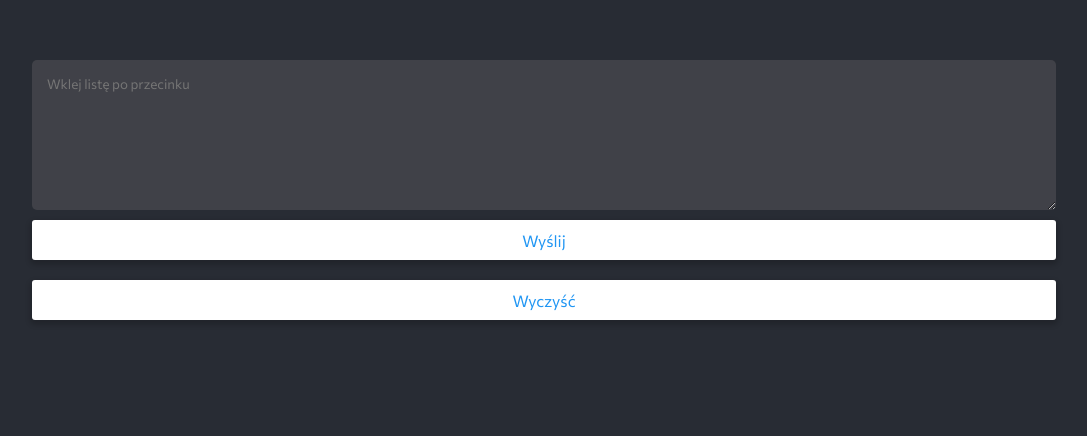
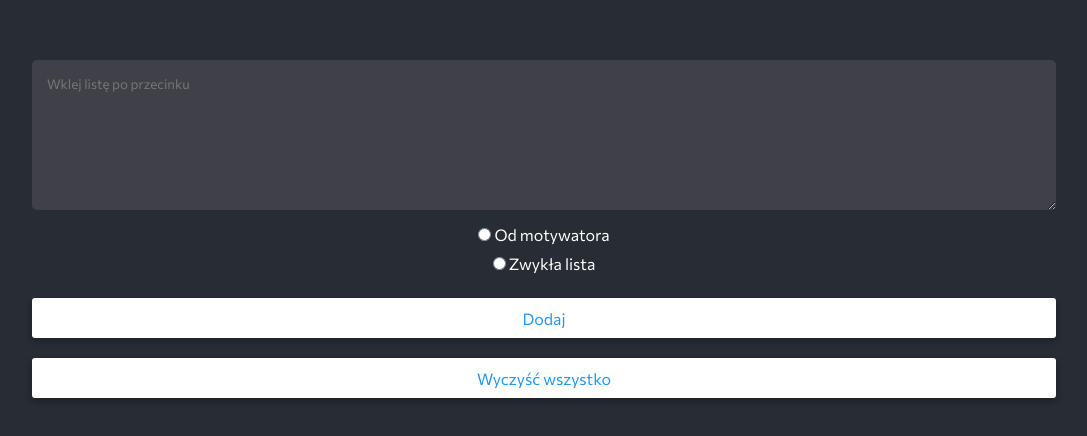
Before and after one commit to PatrycjaPaczkowska/Zakupy, a React (Create React App) app: page / in a window 1280 px wide. Shown: the part 132-568 px from the top of the page, without its empty margins (96-1183 px from the left). Built offline with nearby package versions, Linux system fonts and the light colour scheme.

Commit message:
sending list by kind of list

```diff
--- a/src/Context.js
+++ b/src/Context.js
@@ -5,13 +5,18 @@ export const Context = createContext();
 
 const ADD = 'ADD';
 const FETCH = 'FETCH';
-
-//Init value
-let itemsDef;
+const DELETE = 'DELETE';
 
 const changeStatus = (items, action) => {
-   console.log(action.items);
-   return itemsDef = action.items;
+   const newTab = items.concat(action.items);
+   return newTab;
+}
+
+const handleDelete = () => {
+   const newItemsTab = [];
+   localStorage.clear();
+
+   return [...newItemsTab];
 }
 
 const AppProvider = ({ children }) => {
@@ -23,6 +28,8 @@ const AppProvider = ({ children }) => {
             return changeStatus(items, action);
          case FETCH:
             return action.data;
+           case DELETE:
+              return handleDelete();
          default:
             throw new Error("No action was found in moneyReducer")
       }
--- a/src/containers/Form/ButtonWhite.js
+++ b/src/containers/Form/ButtonWhite.js
@@ -6,8 +6,8 @@ const ButtonStyled = styled.button`
      border-radius: 3px;
      border: 0;
      color: #2196F3;
-     height: 40px;
-     padding: 0 30px;
+     min-height: 40px;
+     padding: 5px 30px;
      margin: 10px;
      box-shadow: 0 3px 5px 2px #0000002e;
      cursor: pointer;
--- a/src/containers/Form/Form.jsx
+++ b/src/containers/Form/Form.jsx
@@ -1,49 +1,76 @@
-import React, { useContext, useState } from 'react';
+import React, { useContext, useRef, useState } from 'react';
 import styled from 'styled-components';
 import { Context } from '../../Context';
 import ButtonWhite from './ButtonWhite';
 
 const Form = () => {
+   // eslint-disable-next-line
    const { items, dispatch } = useContext(Context);
+   const ref = useRef("usual");
 
    const [text, setText] = useState();
+
    const handleText = (e) => setText(e.target.value);
 
    const sendData = (e) => {
       e.preventDefault();
+      if (!ref.current) return;
 
-      const przecinek = text.search(',');
+      const typeOfList = ref.current.typeOfList
 
-      let splitChar = ") ";
+      let operator;
 
-      if (przecinek > 0){
-         splitChar = ", ";
-      }
+      if (typeOfList === 'usual') operator = ',';
+      if (typeOfList === 'diet') operator = ')';
 
-      let items = text.split(splitChar);
+      const notCleanTab = text.split(operator);
+      const listItems = notCleanTab.filter(item => item.length > 0);
+
 
       dispatch({
-         items,
+         items: listItems,
          type: 'ADD'
       })
 
       setText("");
+   }
 
-   }
    const resetLocalStorage = (e) => {
       e.preventDefault();
 
       dispatch({
-         items: [],
-         type: 'ADD'
+         type: 'DELETE',
       })
 
    }
+
+   const setOption = e => {
+      ref.current = { typeOfList: e.target.value };
+   }
+
    return (
       <FormStyle onSubmit={sendData}>
+
          <TextareaStyle placeholder="Wklej listę po przecinku" value={text} onChange={handleText}></TextareaStyle>
-         <ButtonWhite type="submit">Wyślij</ButtonWhite>
-         <ButtonWhite onClick={resetLocalStorage}>Wyczyść</ButtonWhite>
+         <RadioStyle onChange={setOption}>
+            <label>
+               <input
+                  name="typeOfList"
+                  type="radio"
+                  value="diet"
+               /> Od motywatora
+        </label>
+            <label>
+               <input
+                  name="typeOfList"
+                  type="radio"
+                  value="usual"
+               /> Zwykła lista
+        </label>
+         </RadioStyle>
+         <ButtonWhite type="submit">Dodaj</ButtonWhite>
+         <ButtonWhite onClick={resetLocalStorage}>Wyczyść wszystko</ButtonWhite>
+
       </FormStyle>
    );
 }
@@ -68,4 +95,15 @@ const TextareaStyle = styled.textarea`
    overflow: hidden;
 `;
 
+const RadioStyle = styled.section`
+   display: flex;
+   flex-direction: column;
+
+   font-size: 1rem;
+   margin: 10px 0;
+
+   & > label {
+      margin: 5px 0;
+   }
+`;
 export default Form;
--- a/src/containers/List/Item.jsx
+++ b/src/containers/List/Item.jsx
@@ -1,11 +1,10 @@
 import React from 'react';
 import styled from 'styled-components';
 
-const Item = ({ value }) => {
+const Item = ({ value, isParenthesis }) => {
    return (
-
       <Label>
-         <Input type="checkbox" /> {value}
+         <Input type="checkbox" /> {value}{isParenthesis && ')'}
       </Label>
    );
 }
--- a/src/containers/List/List.jsx
+++ b/src/containers/List/List.jsx
@@ -4,25 +4,13 @@ import { Context } from '../../Context';
 import Item from './Item';
 
 const List = () => {
-   let listItems;
 
    const { items, dispatch } = useContext(Context);
-   console.log(items);
+   const value = items.join("");
 
-   const value = items.join("");
-   console.log(value);
+   const isParenthesis = value.indexOf("(");
 
-   const isNawias = value.indexOf("(");
-   console.log(isNawias);
-
-
-   if (isNawias > 0) {
-      const list = items[0]?.split(")");
-      listItems = list.map((item, id) => <Item key={id} value={item} />);
-   } else {
-      listItems = items.map((item, id) => <Item key={id} value={item} />);
-   }
-
+   const listItems = items.map((item, id) => ( item &&  <Item key={id} value={item} />));
 
    return (
       <ListItemsStyle>
```
Also changed, not shown: 1 other file (tests, documents, lock files or other folders).
